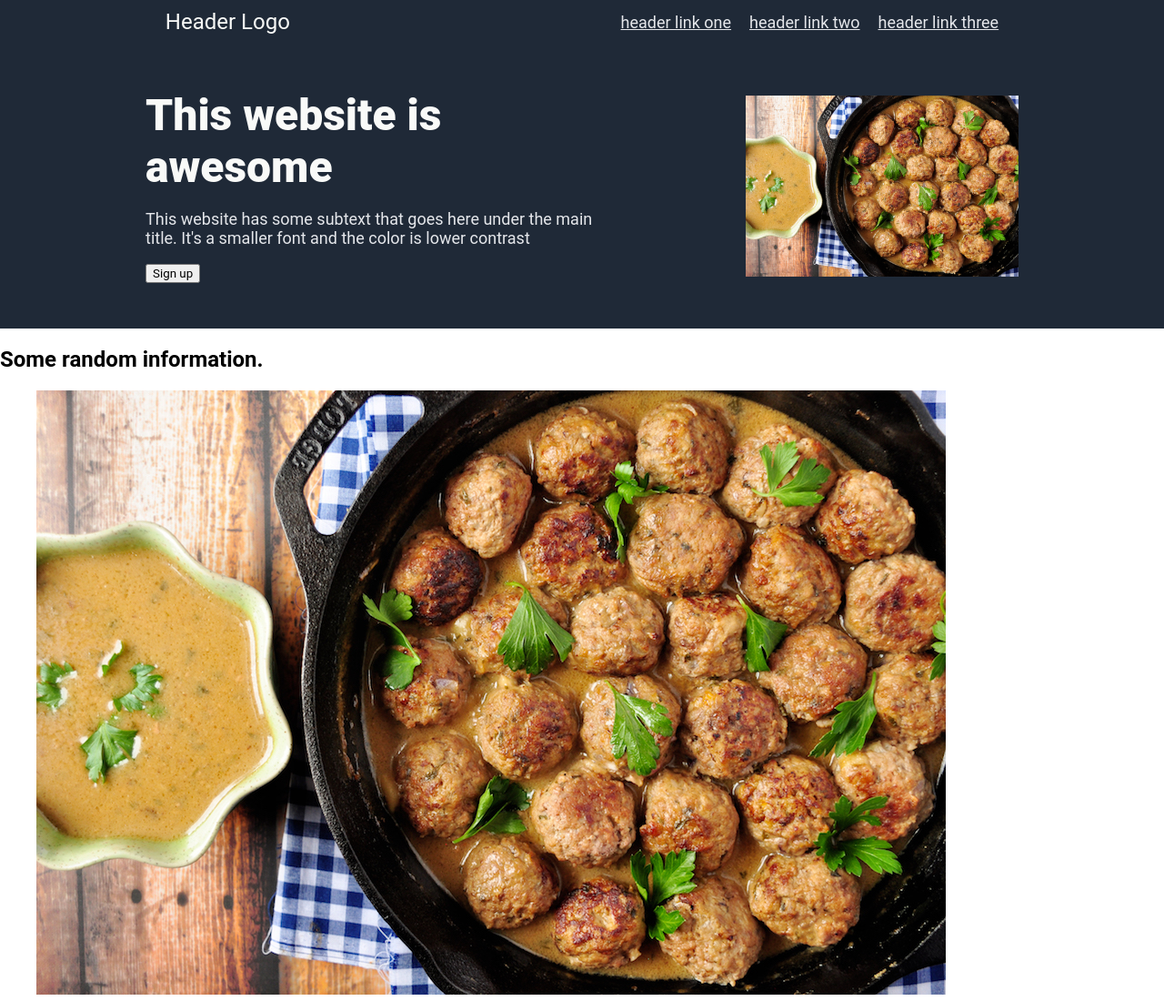
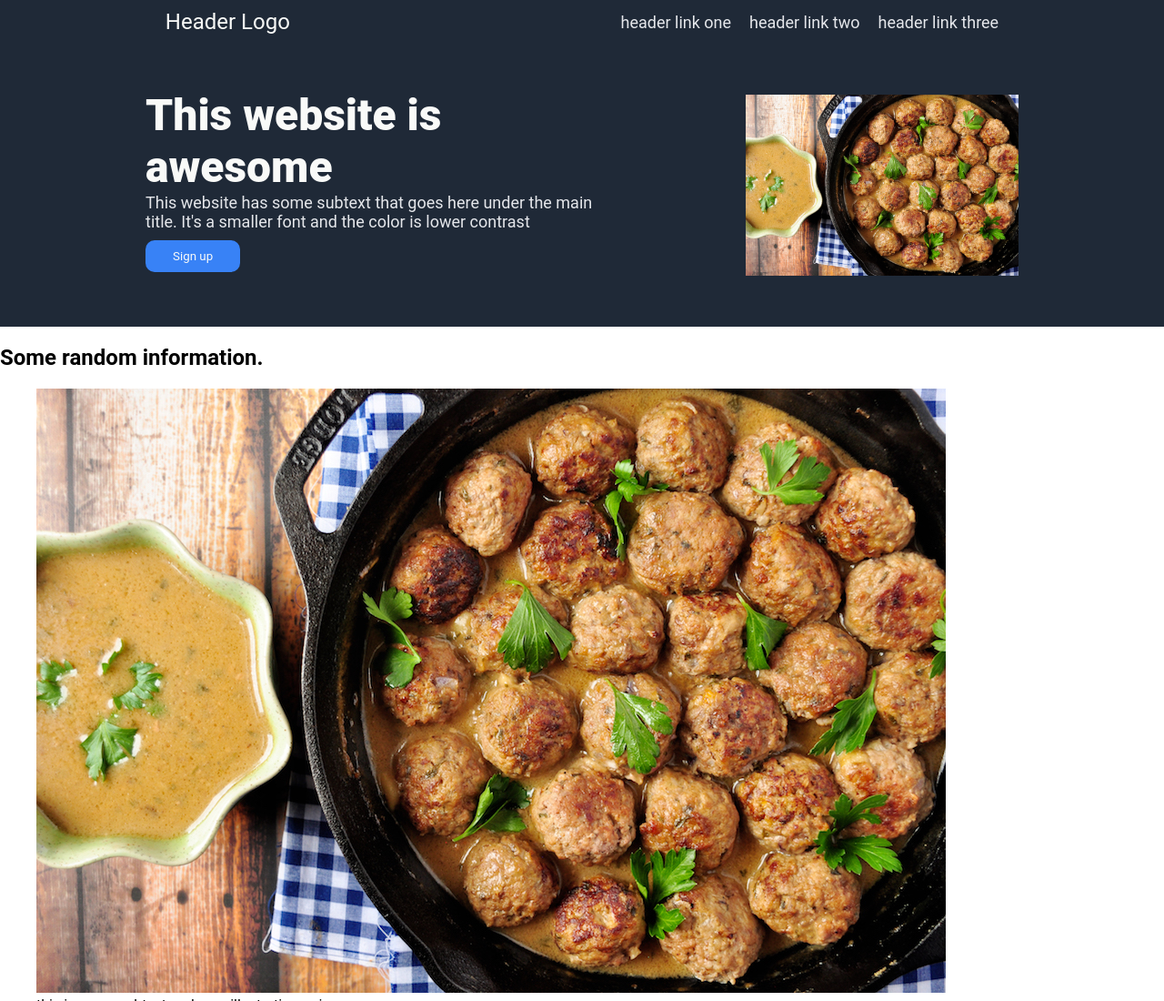
Before and after one commit to VexAve/odin-landing-page, a plain HTML site: page index.html in a window 1280 px wide. Shown: the top 1100 px of the page at 91% size. Drawn offline with Linux system fonts and the light colour scheme.

Commit message:
Add style to button in first section

```diff
--- a/styles.css
+++ b/styles.css
@@ -28,6 +28,7 @@ header {
 }
 
 header a {
+    text-decoration: none;
     font-size: 18px;
     color: #e5e7eb;
     margin: 10px;
@@ -53,6 +54,7 @@ header a {
 #hero p {
     font-size: 18px;
     color: #e5e7eb;
+    margin: 0;
 }
 
 #hero img {
@@ -60,3 +62,12 @@ header a {
     min-width: 0;
     object-fit: contain;
 }
+
+#hero button {
+    background-color: #3882f6;
+    color: #f9faf8;
+    border: none;
+    padding: 10px 30px;
+    border-radius: 10px;
+    margin: 10px 0;
+}
```
